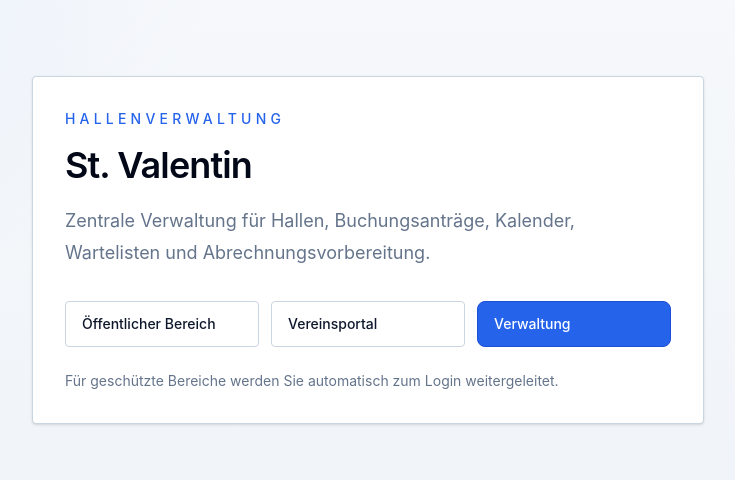
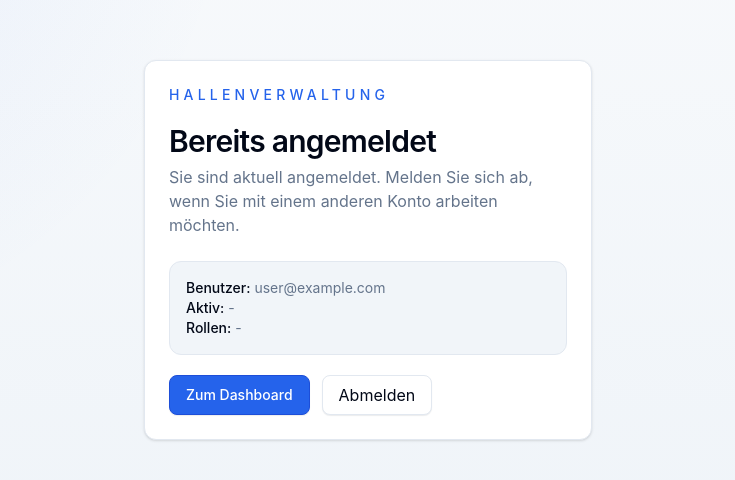
Before and after one commit to herrwurz/hallenverwaltung-st-valentin, a Next.js app: page / in a window 1280 px wide. Shown: the part 150-630 px from the top of the page, without its empty margins (272-1007 px from the left). Built offline with nearby package versions, Linux system fonts and the light colour scheme; no server answers; the database is empty; sample sign-in values are in the browser's storage.

Commit message:
Use single login start page

```diff
--- a/app/page.tsx
+++ b/app/page.tsx
@@ -1,38 +1,79 @@
-import Link from "next/link";
+import { auth } from "@/auth";
+import { LoginForm } from "@/app/login/login-form";
+import { LogoutButton } from "@/components/logout-button";
+import { Button } from "@/components/ui/button";
+import { Card, CardContent, CardDescription, CardHeader, CardTitle } from "@/components/ui/card";
+import { prisma } from "@/lib/prisma";
 
-export default function Home() {
+export default async function Home() {
+  const session = await auth();
+
+  if (session?.user) {
+    const user = session.user.id
+      ? await prisma.user.findUnique({
+          where: { id: session.user.id },
+          select: {
+            email: true,
+            displayName: true,
+            isActive: true,
+            roles: { select: { role: { select: { code: true } } } },
+          },
+        })
+      : null;
+
+    return (
+      <main className="windows-shell flex min-h-screen items-center justify-center bg-background px-6 py-10 text-foreground">
+        <Card className="w-full max-w-md">
+          <CardHeader>
+            <p className="text-sm font-medium uppercase tracking-[0.3em] text-primary">Hallenverwaltung</p>
+            <CardTitle className="mt-3 text-3xl">Bereits angemeldet</CardTitle>
+            <CardDescription className="text-base">
+              Sie sind aktuell angemeldet. Melden Sie sich ab, wenn Sie mit einem anderen Konto arbeiten möchten.
+            </CardDescription>
+          </CardHeader>
+          <CardContent className="space-y-5">
+            <div className="rounded-xl border border-border bg-muted/40 p-4 text-sm text-muted-foreground">
+              <p>
+                <span className="font-medium text-foreground">Benutzer:</span>{" "}
+                {user?.email ?? session.user.email ?? "unbekannt"}
+              </p>
+              <p>
+                <span className="font-medium text-foreground">Aktiv:</span> {user ? (user.isActive ? "ja" : "nein") : "-"}
+              </p>
+              <p>
+                <span className="font-medium text-foreground">Rollen:</span>{" "}
+                {user?.roles.map(({ role }) => role.code).join(", ") || "-"}
+              </p>
+            </div>
+            <div className="flex flex-wrap gap-3">
+              <Button asChild>
+                <a href="/dashboard">Zum Dashboard</a>
+              </Button>
+              <LogoutButton />
+            </div>
+          </CardContent>
+        </Card>
+      </main>
+    );
+  }
+
   return (
-    <main className="windows-shell flex min-h-screen items-center justify-center px-6 py-10">
-      <section className="w-full max-w-2xl rounded-sm border border-slate-300 bg-white p-8 shadow-sm">
-        <p className="text-sm font-medium uppercase tracking-[0.3em] text-blue-700">Hallenverwaltung</p>
-        <h1 className="mt-4 text-4xl font-semibold tracking-tight">St. Valentin</h1>
-        <p className="mt-5 text-lg leading-8 text-slate-600">
-          Zentrale Verwaltung für Hallen, Buchungsanträge, Kalender, Wartelisten und Abrechnungsvorbereitung.
-        </p>
-        <div className="mt-8 grid gap-3 sm:grid-cols-3">
-          <Link
-            href="/public"
-            className="rounded-sm border border-slate-300 bg-white px-4 py-3 text-sm font-medium text-slate-900 hover:bg-slate-50"
-          >
-            Öffentlicher Bereich
-          </Link>
-          <Link
-            href="/portal"
-            className="rounded-sm border border-slate-300 bg-white px-4 py-3 text-sm font-medium text-slate-900 hover:bg-slate-50"
-          >
-            Vereinsportal
-          </Link>
-          <Link
-            href="/admin"
-            className="rounded-sm border border-primary bg-primary px-4 py-3 text-sm font-medium text-white hover:bg-primary/90"
-          >
-            Verwaltung
-          </Link>
-        </div>
-        <p className="mt-6 text-sm text-slate-500">
-          Für geschützte Bereiche werden Sie automatisch zum Login weitergeleitet.
-        </p>
-      </section>
+    <main className="windows-shell flex min-h-screen items-center justify-center bg-background px-6 py-10 text-foreground">
+      <Card className="w-full max-w-md">
+        <CardHeader>
+          <p className="text-sm font-medium uppercase tracking-[0.3em] text-primary">Hallenverwaltung</p>
+          <CardTitle className="mt-3 text-3xl">St. Valentin</CardTitle>
+          <CardDescription className="text-base">
+            Ein gemeinsamer Login für Verwaltungsportal, Vereinsportal und weitere berechtigte Benutzer.
+          </CardDescription>
+        </CardHeader>
+        <CardContent>
+          <LoginForm />
+          <p className="mt-5 text-sm text-muted-foreground">
+            Nach der Anmeldung werden Sie automatisch in den passenden Bereich weitergeleitet.
+          </p>
+        </CardContent>
+      </Card>
     </main>
   );
 }
--- a/app/public/page.tsx
+++ b/app/public/page.tsx
@@ -1,61 +1,7 @@
-import Link from "next/link";
-import { AreaShell } from "@/components/area-shell";
-import { Button } from "@/components/ui/button";
-import { getPublicAreaEnabled } from "@/lib/services/calendar-settings-service";
+import { redirect } from "next/navigation";
 
 export const dynamic = "force-dynamic";
 
 export default async function PublicPage() {
-  const publicAreaEnabled = await getPublicAreaEnabled();
-
-  if (!publicAreaEnabled) {
-    return (
-      <AreaShell
-        eyebrow="Öffentlich"
-        title="Öffentlicher Bereich deaktiviert"
-        description="Der öffentliche Bereich ist für diesen Teststand deaktiviert. Bitte nutzen Sie das Verwaltungs- oder Vereinsportal."
-        authenticated={false}
-      >
-        <div className="mt-10 rounded-xl border border-border bg-card p-6 shadow-sm">
-          <p className="text-muted-foreground">
-            Admin- und Vereinsportal bleiben erreichbar. Die öffentliche Kalenderansicht und der iCal-Export geben in
-            diesem Modus keine Belegungsdaten aus.
-          </p>
-          <Button asChild className="mt-6">
-            <Link href="/login">Zum Login</Link>
-          </Button>
-        </div>
-      </AreaShell>
-    );
-  }
-
-  return (
-    <AreaShell
-      eyebrow="Öffentlich"
-      title="Öffentlicher Bereich"
-      description="Ohne Anmeldung erreichbar: öffentlicher Kalender und Login für Portal oder Verwaltung."
-      authenticated={false}
-    >
-      <div className="mt-10 grid gap-4 md:grid-cols-2">
-        <Link
-          href="/public/calendar"
-          className="flex min-h-44 flex-col justify-center rounded-xl border border-border bg-card p-6 shadow-sm transition hover:border-primary/60"
-        >
-          <h2 className="text-xl font-semibold tracking-tight">Kalender</h2>
-          <p className="mt-3 text-muted-foreground">
-            Öffentliche Belegungsansicht mit Tages-, Wochen-, Monats- und Jahresansicht.
-          </p>
-        </Link>
-        <Link
-          href="/login"
-          className="flex min-h-44 flex-col justify-center rounded-xl border border-primary bg-primary p-6 text-primary-foreground shadow-sm transition hover:bg-primary/90"
-        >
-          <h2 className="text-xl font-semibold tracking-tight">Zum Login</h2>
-          <p className="mt-3 text-sm text-primary-foreground/90">
-            Vereinsportal und Verwaltungsportal mit Anmeldung öffnen.
-          </p>
-        </Link>
-      </div>
-    </AreaShell>
-  );
+  redirect("/login");
 }
```
Also changed, not shown: 1 other file (tests, documents, lock files or other folders).
